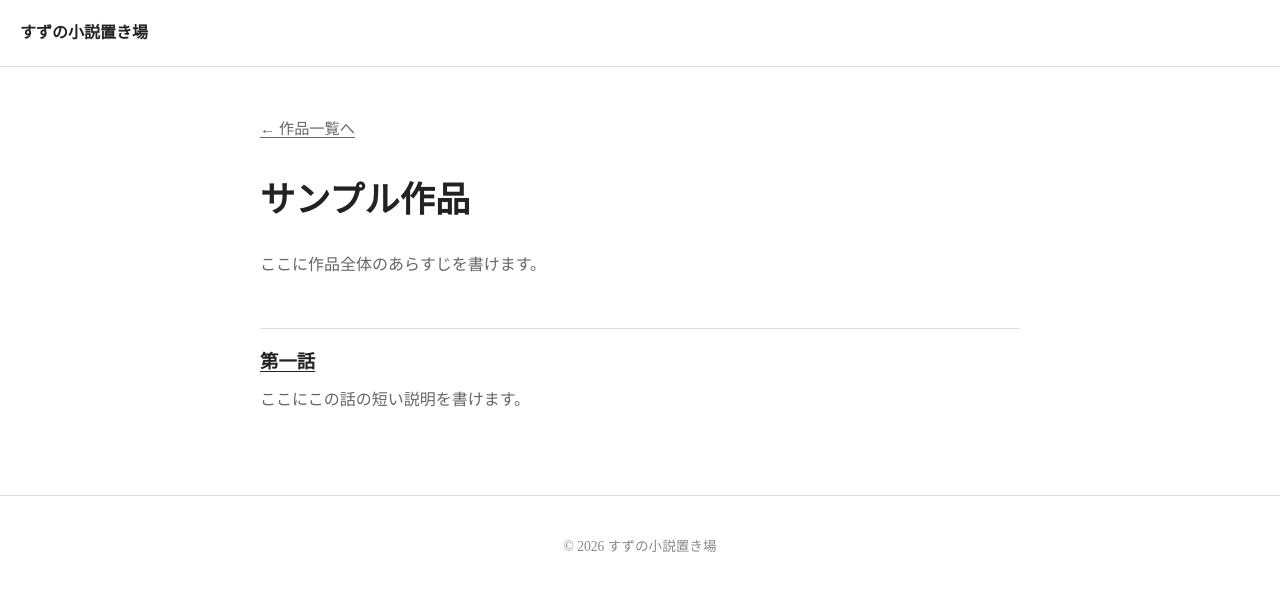
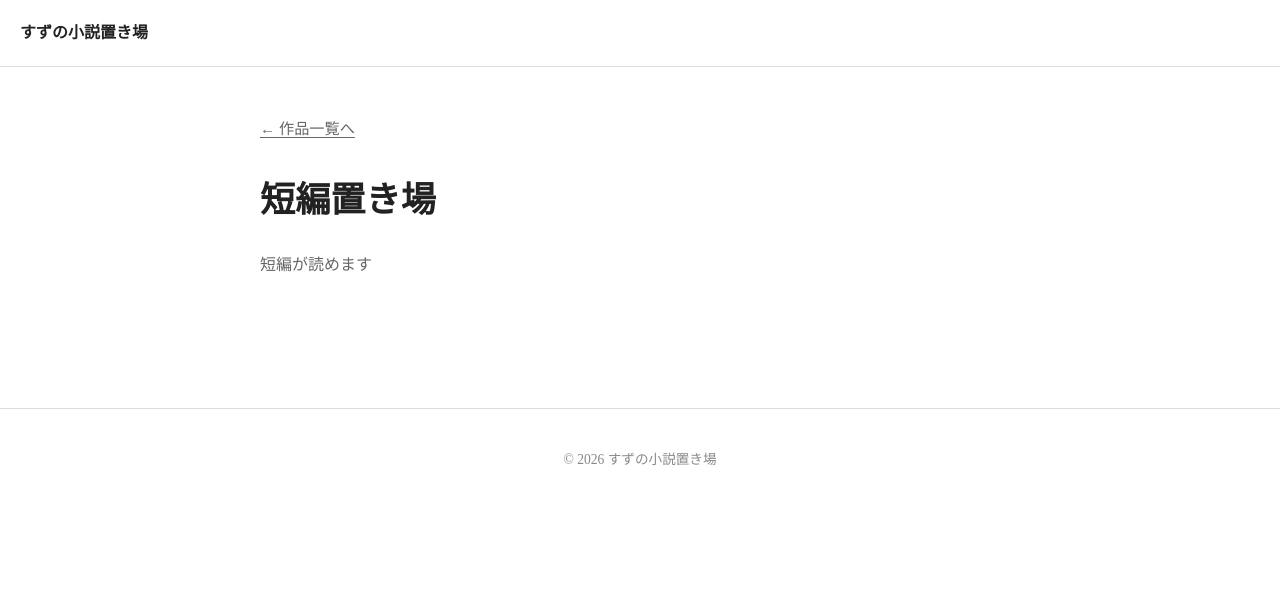
Before and after one commit to takakiiiii/novel_site, a Jekyll site: the page built from _works/sample-work.md, in a window 1280 px wide. Shown: the top 591 px of the page. Built offline with Jekyll 4.4.1, drawn with Linux system fonts in a browser that asks for light colours.

Commit message:
sample-work.md を更新

```diff
--- a/_works/sample-work.md
+++ b/_works/sample-work.md
@@ -1,6 +1,6 @@
 ---
-title: サンプル作品
-description: ここに作品全体のあらすじを書けます。
+title: 短編置き場
+description: 短編が読めます
 order: 1
-slug: sample-work
+slug: short-stories
 ---
```
